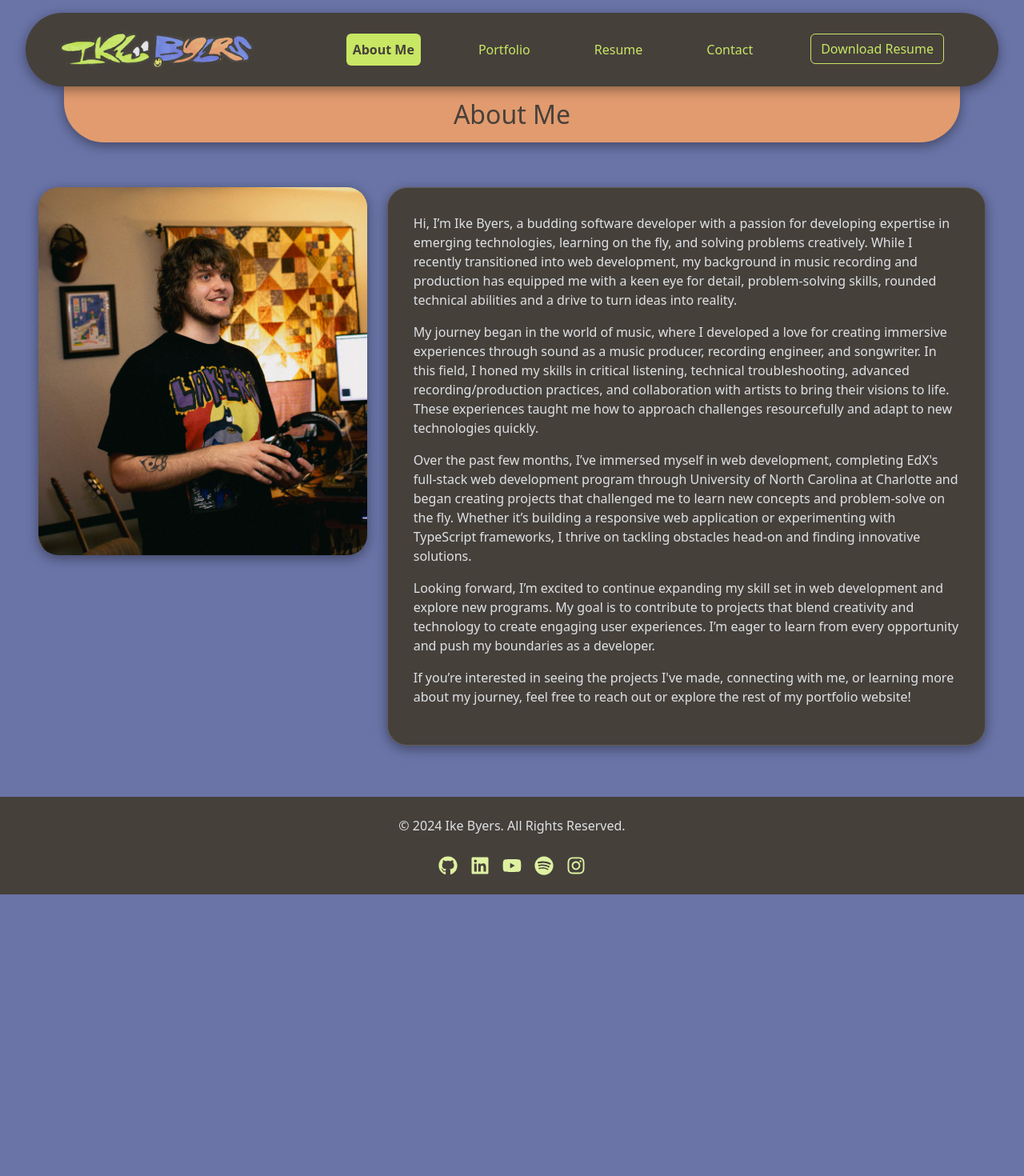
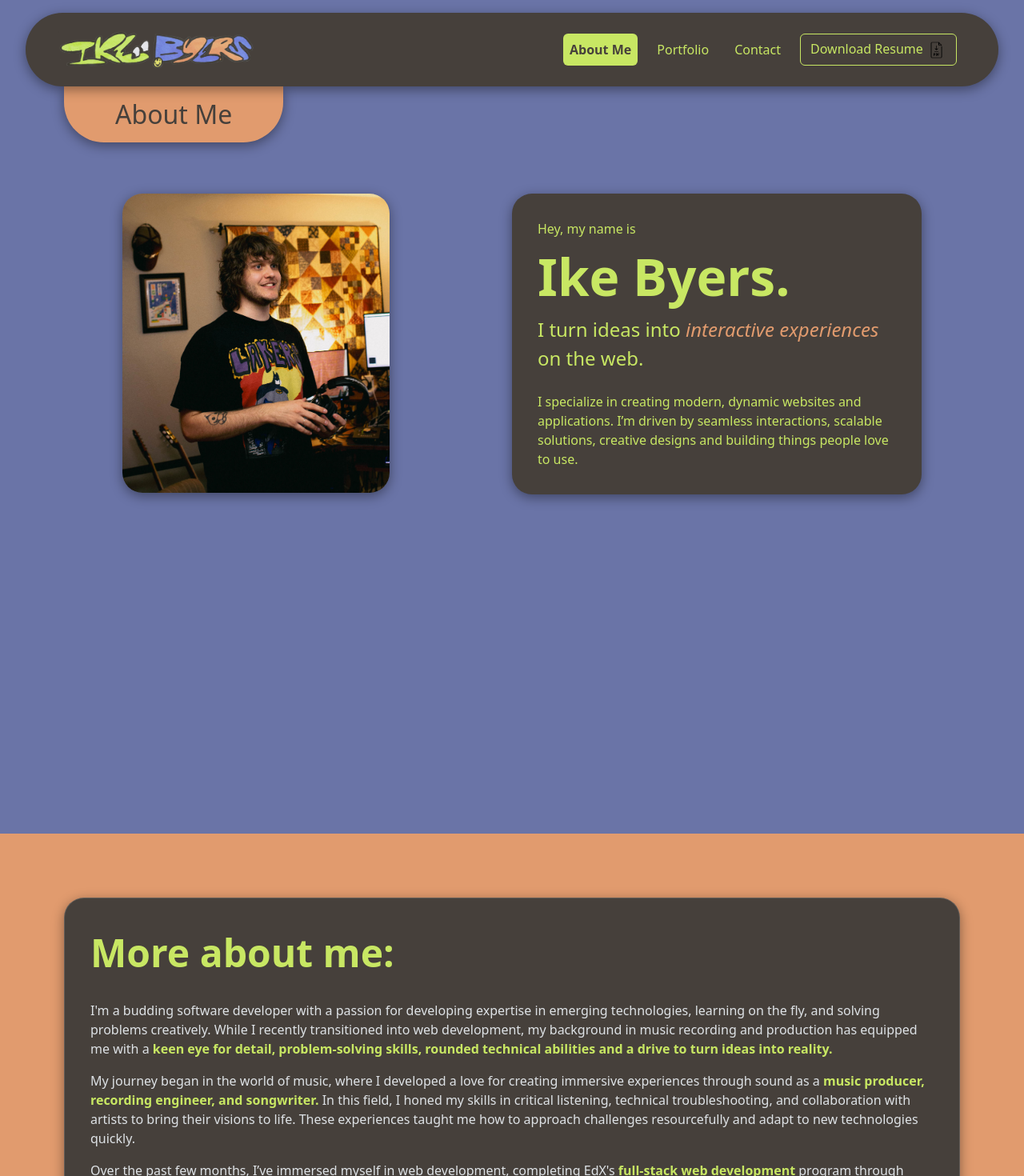
Before and after one commit to ikebyers/Ike-Byers-Portfolio, a React (Vite) app: page / in a window 1280 px wide. Shown: the top 1470 px of the page at 80% size. Before the commit the page ends 1118 px from the top, so only its background shows below. Built offline with nearby package versions, Linux system fonts and the light colour scheme.

Commit message:
more styling changes and optimized functionality on about me page

```diff
--- a/src/App.css
+++ b/src/App.css
@@ -1,6 +1,8 @@
 #root {
   margin: 0 auto;
-  text-align: center;
+  display: flex;
+  min-height: 100%;
+  /* flex-direction: row; */
 }
 
 :root {
@@ -12,8 +14,8 @@
   --bs-danger: #e26e61 !important;
 }
 
-body {
-  background-color: var(--bs-secondary);
+.main-content {
+  flex: 1;
 }
 
 .body-bg::before {
@@ -23,6 +25,66 @@ body {
   /* opacity: 80%; */
   background-color: var(--bs-secondary);
   mix-blend-mode: color-burn;
+}
+
+.text-neutral {
+  color: var(--bs-neutral);
+}
+
+.text-secondary {
+  color: var(--bs-secondary)
+}
+
+.text-tertiary {
+  color: var(--bs-tertiary)
+}
+
+.text-quarternary {
+  color: var(--bs-quaternary)
+}
+
+.font-size-sm {
+  font-size: 1rem;
+}
+
+.font-size-md {
+  font-size: 1.5rem;
+}
+
+.font-size-lg {
+  font-size: 3rem;
+}
+
+.font-size-xl {
+  font-size: 4rem;
+  font-weight: bold;
+  text-shadow:
+  /* 0 1px 0 #b7b7b7,
+  0 2px 0 #b7b7b7,
+  0 3px 0 #b7b7b7,
+  0 4px 0 #b7b7b7,
+  0 5px 0 #b7b7b7,  */
+  /* 0 6px 0 transparent,
+  0 7px 0 transparent,
+  0 8px 0 transparent,
+  0 9px 0 transparent, */
+  /* 0 10px 10px rgba(0, 0, 0, 0.5); */
+}
+
+.font-bold {
+  font-weight: bold;
+}
+
+.font-italic {
+  font-style: italic;
+}
+
+.text-bounce {
+  animation: bounce 0.4s ease infinite alternate;
+}
+
+body {
+  background-color: var(--bs-secondary);
 }
 
 form {
@@ -36,33 +98,73 @@ form {
 h1 {
   background-color: var(--bs-quaternary);
   color: var(--bs-neutral);
+  max-width: max-content;
   font-size: 2rem;
   border-bottom-left-radius: 50px;
   border-bottom-right-radius: 50px;
   margin-left: 5rem;
   margin-right: 5rem;
+  /* align-items: start !important;
+  justify-content: start !important; */
   /* padding-top: 2rem !important; */
   padding: 1rem;
   box-shadow: 0 4px 15px rgba(0, 0, 0, 0.4); /* Backdrop shadow */
 }
 
+.page-tab {
+  background-color: var(--bs-secondary) !important;
+
+}
+
+.page-title {
+  align-items: start !important;
+  justify-content: start !important;
+  display: flex;
+  /* padding-left: 5rem; */
+  padding-left: 4rem;
+  padding-right: 4rem;
+  min-width: max-content;
+}
+
 nav {
+  min-width: 490px;
   margin-top: 1rem;
-  margin-left: 2rem;
-  margin-right: 2rem;
+  margin-left: 2rem !important;
+  margin-right: 2rem !important;
   border-radius: 50px;
   box-shadow: 0 4px 15px rgba(0, 0, 0, 0.4); /* Backdrop shadow */
+  display: flex;
 }
 
 footer {
-  margin-top: 1rem;
+  display: flex;
   margin-bottom: 0rem;
+  padding-left: 3rem;
+  padding-right: 3rem;
+  min-height: max-content;
+  padding: 2rem;
+
+}
+
+.footer-container {
+  display: flex;
+  justify-content: center !important;
+  align-items: center !important;
+  background-color: var(--bs-neutral);
+  border-radius: 70px;
+  /* max-width: max-content; */
+  min-height: max-content;
+  margin: 2rem;
+  box-shadow: 0 4px 15px rgba(0, 0, 0, 0.4); /* Backdrop shadow */
 }
 
 a {
   margin: .5rem;
+  justify-content: center;
+  align-items: center;
+  /* display: flex; */
+  flex-direction: row;
 }
-
 
 p {
   text-align: left;
@@ -78,29 +180,64 @@ ul {
   font-weight: bold;
 }
 
-@media (prefers-reduced-motion: no-preference) {
-  a:nth-of-type(2) .logo {
-    animation: logo-spin infinite 20s linear;
-  }
+.about-me-grid {
+  display: grid;
+  grid-template-columns: 1fr 1fr; /* Two columns of equal width */
+  grid-template-rows: auto 1fr; /* Auto height for top row */
+  /* justify-items: center; */
+  height: 100vh;
+  width: 100%;
+  margin-top: 4rem;
+  justify-content: space-evenly !important;
 }
-.about-me-content {
+
+.portrait-container {
+  grid-column: 1 / 2; /* Top-left quadrant */
+  grid-row: 1 / 2;
   display: flex;
-  flex-direction: row;
-  gap: 25px;
+  align-items: start;
+  justify-content: space-around;
+  height: 100%;
 }
 
 .bio-image {
-  width: 100%;
+  max-height: 20%;
   border-radius: 25px !important;
-  min-width: 30%;
-  /* align-items: flex-start; */
   display: flex;
-  margin: 3rem;
   box-shadow: 0 4px 15px rgba(0, 0, 0, 0.4); /* Backdrop shadow */
 }
 
+.bio-grid {
+  background-color: var(--bs-quaternary);
+}
+
+.intro-card {
+  grid-column: 2 / 3; /* Top-right quadrant */
+  grid-row: 1 / 2;
+  background-color: var(--bs-neutral);
+  color: var(--bs-tertiary);
+  width: 80%;
+  padding: 2rem;
+  border-radius: 25px;
+  box-shadow: 0 4px 15px rgba(0, 0, 0, 0.4);
+  display: flex;
+  flex-direction: column;
+  justify-content: space-around;
+  align-items: start !important;
+  text-justify: start !important;
+  max-height: fit-content;
+  min-height: max-content;
+}
+
+.about-me-text {
+  grid-column: 1 / 3; /* Bottom two quadrants spanning both columns */
+  grid-row: 2 / 3;
+  padding: 2rem;
+}
+
 .bio-card {
-  align-items: flex-end;
+  /* align-items: flex-start; */
+  justify-content: center !important;
   display: flex;
   margin: 3rem;
   border-radius: 25px;
@@ -108,8 +245,16 @@ ul {
 }
 
 .card {
+  padding: 2rem;
+  justify-content: end;
+  background-color: var(--bs-neutral);
+  border-radius: 25px;
+  box-shadow: 0 4px 15px rgba(0, 0, 0, 0.4); /* Backdrop shadow */
+}
+
+.project-card {
   padding: 2em;
-  justify-content: end;
+  justify-content: center;
   background-color: var(--bs-neutral);
   border-radius: 25px;
   box-shadow: 0 4px 15px rgba(0, 0, 0, 0.4); /* Backdrop shadow */
@@ -126,10 +271,8 @@ ul {
 }
 
 .nav-items-cus {
-  /* align-items: end; */
   justify-content: end;
   display: flex;
-  margin: auto;
 }
 
 .nav-items-ul {
@@ -142,6 +285,10 @@ ul {
   display: flex;
 }
 
+.nav-resume {
+  margin-right: 2rem;
+}
+
 .nav-link-cus {
   border-radius: 5px;
   color: var(--bs-tertiary);
@@ -151,6 +298,83 @@ ul {
   background-color: var(--bs-neutral);
 }
 
-.footer {
-background-color: var(--bs-neutral);
+.pdf-icon {
+  max-width: 25px;
+  align-items: center;
+  justify-content: center;
 }
+
+@media (max-width: 990px) {
+  .navbar-toggler {
+    display: block; /* Show the button starting at 1070px and below */
+  }
+
+  nav {
+    justify-content: start;
+    display: flex;
+  }
+
+  .about-me-grid {
+    flex-direction: row !important;
+  }
+
+  ul {
+    justify-content: start !important;
+    display: flex;
+  }
+
+  .nav-items-cus {
+    /* display: flex; */
+    /* flex-direction: column; */
+    justify-content: start !important;
+    margin-bottom: 1rem;
+    margin-left: 3rem;
+  }
+
+  .navbar ul {
+    display: flex;
+    flex-direction: column;
+    /* justify-content: start !important; */
+  }
+
+  .nav-single-item {
+    display: flex;
+    flex-direction: column;
+    justify-content: start !important;
+  }
+
+  .nav-resume {
+    margin-right: 0rem;
+  }
+}
+
+@media (max-width: 870px) {
+  .about-me-grid {
+    display: flex;
+    flex-direction: row; /* Stack items vertically */
+    align-items: center; /* Center items horizontally */
+    height: auto; /* Allow grid height to adjust naturally */
+    margin-top: 2rem; /* Adjust margin for spacing */
+    margin-bottom: 2rem;
+  }
+
+  .portrait-container {
+    width: 100%; /* Full width for better alignment */
+    display: flex;
+    justify-content: center; /* Center image horizontally */
+    align-items: center;
+    margin: 2rem
+  }
+
+  .bio-image {
+    max-width: 100%; /* Adjust the image size for smaller screens */
+    border-radius: 25px;
+  }
+
+  .intro-card {
+    width: 90%; /* Allow the card to take most of the screen width */
+    margin: 0 auto; /* Center the card */
+    text-align: start; /* Optional: Center text content */
+    margin: 2rem;
+  }
+}
--- a/src/components/footer.jsx
+++ b/src/components/footer.jsx
@@ -6,8 +6,9 @@ import { FaGithub, FaLinkedin, FaSpotify, FaYoutube, FaInstagram } from 'react-i
 
 const Footer = () => {
     return (
+        <div className='footer-container'>
         <footer className="footer">
-            <br></br>
+            <div>
                 <div>&copy; {new Date().getFullYear()} Ike Byers. All Rights Reserved.</div>
                 <br></br>
                 <div className="footer-links">
@@ -26,10 +27,10 @@ const Footer = () => {
                     <a href="https://www.instagram.com/yesbeki/" target="_blank" rel="noopener noreferrer">
                         <FaInstagram size={24} />
                     </a>
-            <br></br>
-            <br></br>
+                </div>
             </div>
         </footer>
+        </div>
     );
 };
 
--- a/src/components/nav.jsx
+++ b/src/components/nav.jsx
@@ -27,7 +27,7 @@ const Nav = () => {
                 </button>
                 <div className="collapse navbar-collapse nav-items-cus" id="navbarNavAltMarkup">
                     <div className="navbar-nav nav-items-ul">
-                        <ul className="nav nav-pills nav-fill nav-items-ul gap-5">
+                        <ul className="nav nav-pills nav-fill nav-items-ul">
                             <li className="nav-item nav-single-item">
                                 <NavLink
                                     className="nav-link nav-link-cus"
@@ -41,11 +41,11 @@ const Nav = () => {
                                     Portfolio
                                 </NavLink>
                             </li>
-                            <li className="nav-item nav-single-item">
+                            {/* <li className="nav-item nav-single-item">
                                 <NavLink className="nav-link nav-link-cus" to="/resume" activeClassName="active">
                                     Resume
                                 </NavLink>
-                            </li>
+                            </li> */}
                             <li className="nav-item nav-single-item">
                                 <NavLink className="nav-link nav-link-cus" to="/contact" activeClassName="active">
                                     Contact
@@ -57,7 +57,9 @@ const Nav = () => {
                                 target="_blank"
                                 rel="noopener noreferrer"
                             >
-                                <button type="button" className="btn btn-outline-primary me-5">Download Resume</button>
+                                <button type="button" className="btn btn-outline-primary nav-resume">Download Resume&nbsp;
+                                    <img className='pdf-icon' src='/download-pdf.png'></img>
+                                </button>
                             </a>
                         </ul>
                     </div>
--- a/src/components/project.jsx
+++ b/src/components/project.jsx
@@ -1,11 +1,11 @@
-// import React from 'react';
+import React from 'react';
 import { FaGithub } from 'react-icons/fa';
 
 const Project = ({ title, description, techStack, link, link2, image }) => {
     // possibly add description into the card and make a flipping functionality to show a short description on the back side of the project card
     return (
             <div className="col">
-                <div className="card">
+                <div className="project-card">
                     <img src={image} className="card-img-top" alt="..."></img>
                     <div className="card-body">
                         <h3 className="card-title">{title}</h3>
--- a/src/pages/aboutMe.jsx
+++ b/src/pages/aboutMe.jsx
@@ -1,30 +1,41 @@
 // import React from 'react';
+import Portfolio from '../components/project.jsx';
 
 const AboutMe = () => {
     return (
-        <div className="about-me-container">
-            <div>
+        <div>
+            <div className="page-tab">
                 <h1 className="page-title">About Me</h1>
             </div>
-            <div className="about-me-content">
-                <div>
+            <div className="about-me-grid">
+                <div className="portrait-container">
                     <img
                         src="/ike-b-p1.jpg"
                         className="bio-image"
                         alt="portrait of Ike Byers"
                     />
                 </div>
-                <div>
+                <div className="intro-card">
+                    <div className="font-size-sm">Hey, my name is <span><div className="font-size-xl">Ike Byers.</div></span></div>
+                    <div className="font-size-md">I turn ideas into <span className="font-italic text-quarternary text-bounce">interactive experiences</span> on the web.</div>
+                    <br></br>
+                    <div>I specialize in creating modern, dynamic websites and applications. I’m driven by seamless interactions, scalable solutions, creative designs and building things people love to use.</div>
+                </div>
+            </div>
+            <div className="bio-grid">
+                <div className="about-me-text">
                     <div className="card bio-card">
-                        <p>Hi, I’m Ike Byers, a budding software developer with a passion for developing expertise in emerging technologies, learning on the fly, and solving problems creatively. While I recently transitioned into web development, my background in music recording and production has equipped me with a keen eye for detail, problem-solving skills, rounded technical abilities and a drive to turn ideas into reality.</p>
+                        <div className="font-size-lg text-tertiary font-bold">More about me:</div>
+                        <br></br>
+                        <p>I'm a budding software developer with a passion for developing expertise in emerging technologies, learning on the fly, and solving problems creatively. While I recently transitioned into web development, my background in music recording and production has equipped me with a <span className="font-bold text-tertiary">keen eye for detail, problem-solving skills, rounded technical abilities and a drive to turn ideas into reality.</span></p>
 
-                        <p>My journey began in the world of music, where I developed a love for creating immersive experiences through sound as a music producer, recording engineer, and songwriter. In this field, I honed my skills in critical listening, technical troubleshooting, advanced recording/production practices, and collaboration with artists to bring their visions to life. These experiences taught me how to approach challenges resourcefully and adapt to new technologies quickly.</p>
+                        <p>My journey began in the world of music, where I developed a love for creating immersive experiences through sound as a <span className="font-bold text-tertiary">music producer, recording engineer, and songwriter.</span> In this field, I honed my skills in critical listening, technical troubleshooting, and collaboration with artists to bring their visions to life. These experiences taught me how to approach challenges resourcefully and adapt to new technologies quickly.</p>
 
-                        <p>Over the past few months, I’ve immersed myself in web development, completing EdX's full-stack web development program through University of North Carolina at Charlotte and began creating projects that challenged me to learn new concepts and problem-solve on the fly. Whether it’s building a responsive web application or experimenting with TypeScript frameworks, I thrive on tackling obstacles head-on and finding innovative solutions.</p>
+                        <p>Over the past few months, I’ve immersed myself in web development, completing EdX's <span className="font-bold text-tertiary">full-stack web development</span> program through <span className="font-bold text-tertiary">University of North Carolina at Charlotte</span> and began creating projects that challenged me to learn new concepts and problem-solve on the fly. Whether it’s building a responsive web application or experimenting with TypeScript frameworks, I thrive on tackling obstacles head-on and finding innovative solutions.</p>
 
                         <p>Looking forward, I’m excited to continue expanding my skill set in web development and explore new programs. My goal is to contribute to projects that blend creativity and technology to create engaging user experiences. I’m eager to learn from every opportunity and push my boundaries as a developer.</p>
 
-                        <p>If you’re interested in seeing the projects I've made, connecting with me, or learning more about my journey, feel free to reach out or explore the rest of my portfolio website!</p>
+
                     </div>
                 </div>
             </div>
--- a/src/pages/contact.jsx
+++ b/src/pages/contact.jsx
@@ -17,7 +17,7 @@ export default function Contact() {
 
     return (
         <div>
-            <h1>Contact Me</h1>
+            <h1 className="page-title">Contact Me</h1>
             <div>If you have any questions or want to connect, feel free to reach out through the contact form below.</div>
             <form onSubmit={handleFormSubmit}>
                 <div className="mb-3">
--- a/src/pages/portfolio.jsx
+++ b/src/pages/portfolio.jsx
@@ -55,7 +55,7 @@ const Portfolio = () => {
 
     return (
         <div className="portfolio-page">
-            <h1>Projects</h1>
+            <h1 className="page-title">Projects</h1>
                 <div id="project-cards" className="row row-cols-1 row-cols-md-2 g-4">
                 {projects.map((project, index) => (
                     <Project
```
Also changed, not shown: public/download-pdf.png (added). Lines whose indentation alone changed are shown as unchanged.
